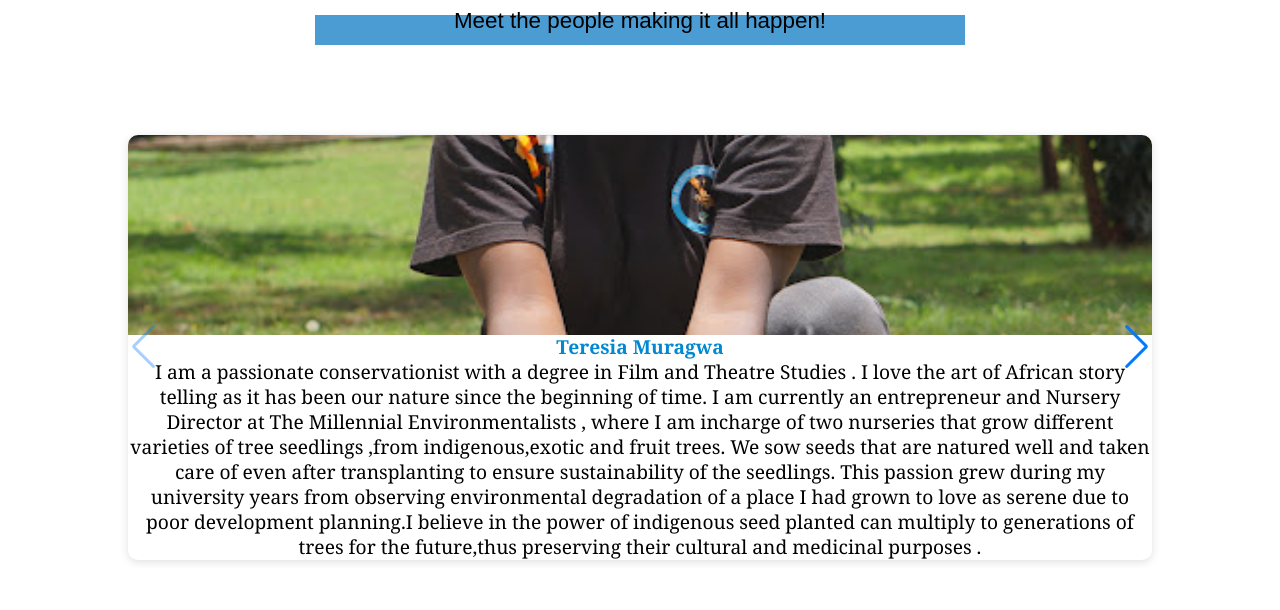
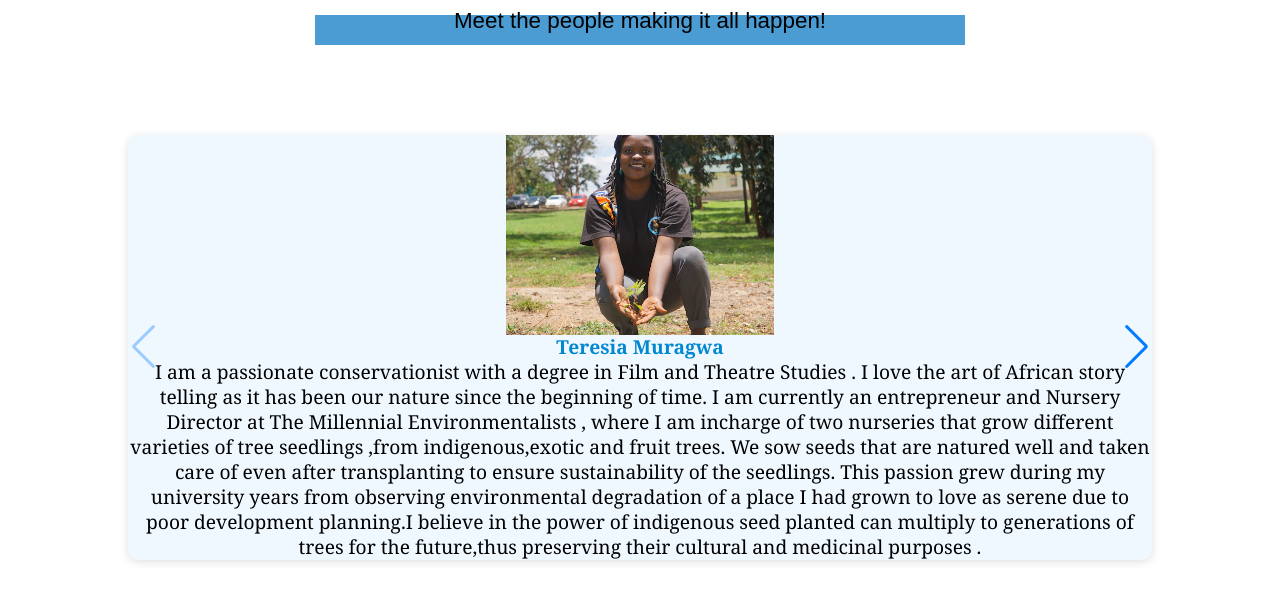
Before and after one commit to IrisThuo/HUMMINGBIRD, a React (Create React App) app: page / in a window 1280 px wide. Shown: the part 900-1510 px from the top of the page. Built offline with nearby package versions, Linux system fonts and the light colour scheme.

Commit message:
members pics

```diff
--- a/src/Components/Members/members.module.css
+++ b/src/Components/Members/members.module.css
@@ -34,6 +34,7 @@
 }
 
 .card{
+    background-color: aliceblue;
     margin: .5rem;
     border-radius: 10px;
     box-shadow:rgba(99, 99, 99, 0.2)0px 2px 8px 0px ;
@@ -41,8 +42,7 @@
 
 .card img{
     width: 100%;
-    border-top-left-radius: 10px;
-    border-top-right-radius: 10px;
     height: 200px;
-    object-fit: cover;
+    object-fit: contain;
+
 }
```
